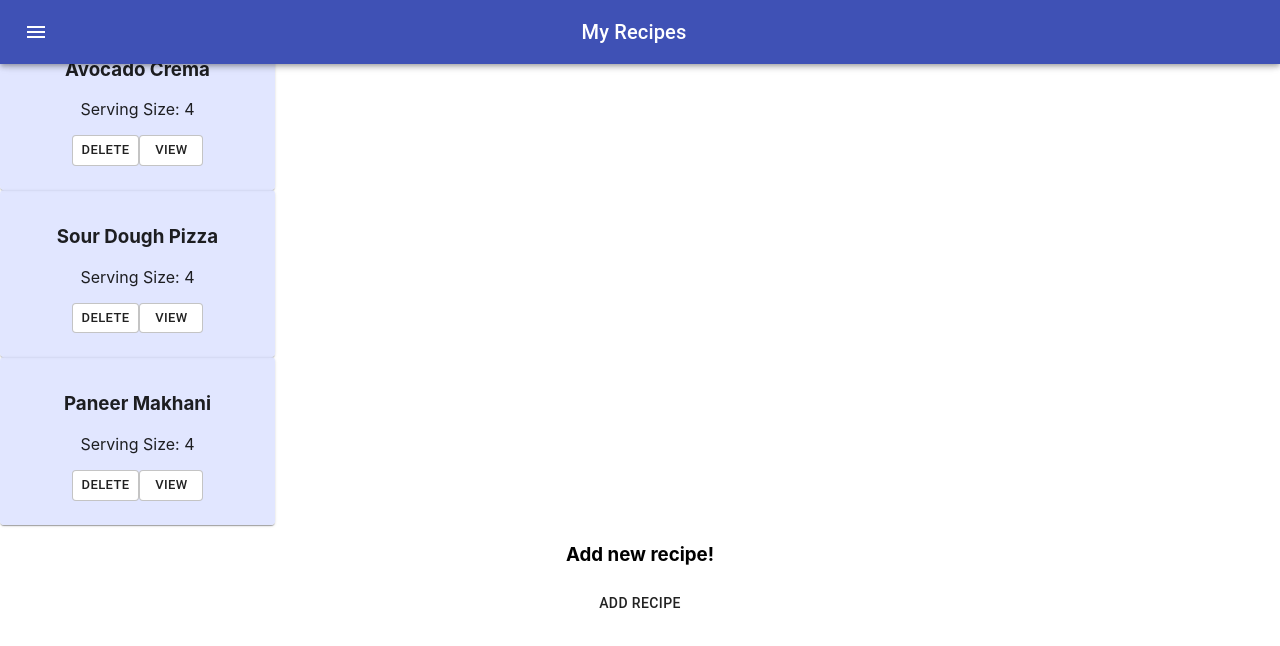
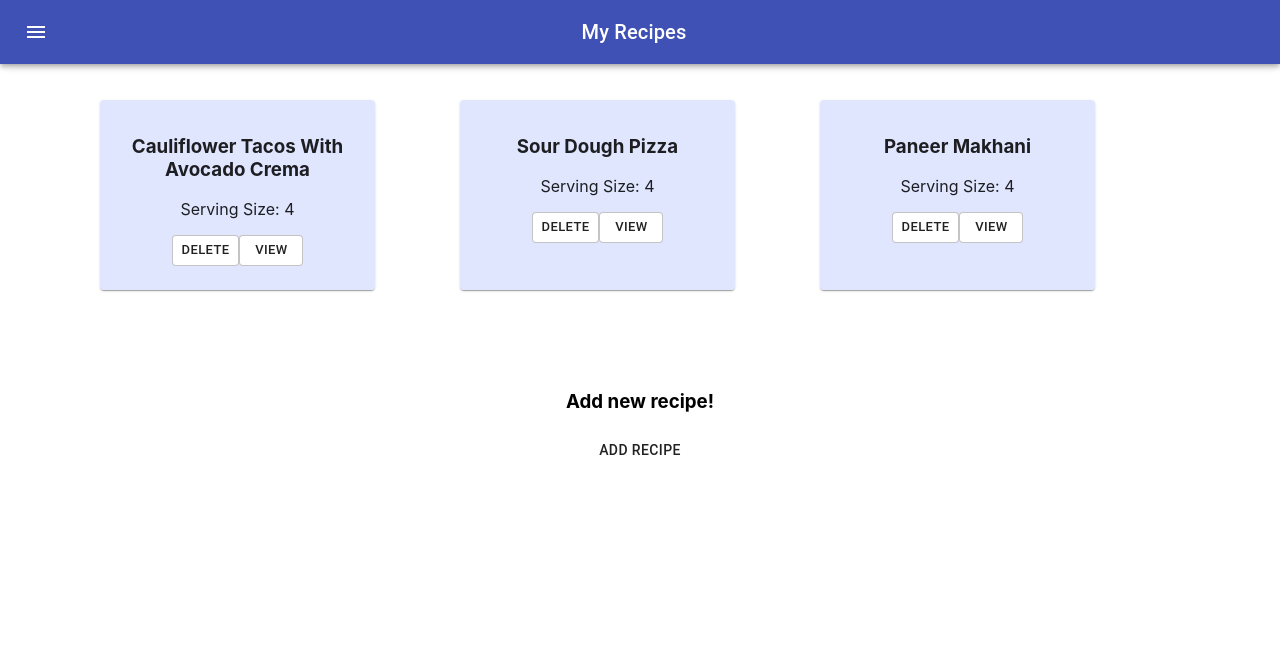
Before and after one commit to elim04/recipe-app, a React (Create React App) app: page / in a window 1280 px wide. Shown: the top 646 px of the page. Built offline with nearby package versions, Linux system fonts and the light colour scheme.

Commit message:
fix styling with grid for recipes

```diff
--- /dev/null
+++ b/src/components/RecipeList/RecipeList.css
@@ -0,0 +1,5 @@
+.container {
+  margin: 100px;
+  display: grid;
+  grid-template-columns: 1fr 1fr 1fr;
+}
--- a/src/components/RecipeList/RecipeList.tsx
+++ b/src/components/RecipeList/RecipeList.tsx
@@ -1,4 +1,5 @@
 import React from "react";
+import "./RecipeList.css";
 import RecipeListItem from "./RecipeListItem";
 import { RecipeListObj } from "../../recipeList.model";
 import { makeStyles } from "@material-ui/core";
@@ -29,7 +30,7 @@
 
   const recipesArray = Object.keys(recipesData);
   return (
-    <div>
+    <div className="container">
       {recipesArray.map((recipeItem) => {
         //convert string to number for recipedata id to search for right recipe
         let recipeItemId = parseInt(recipeItem, 10);
```
